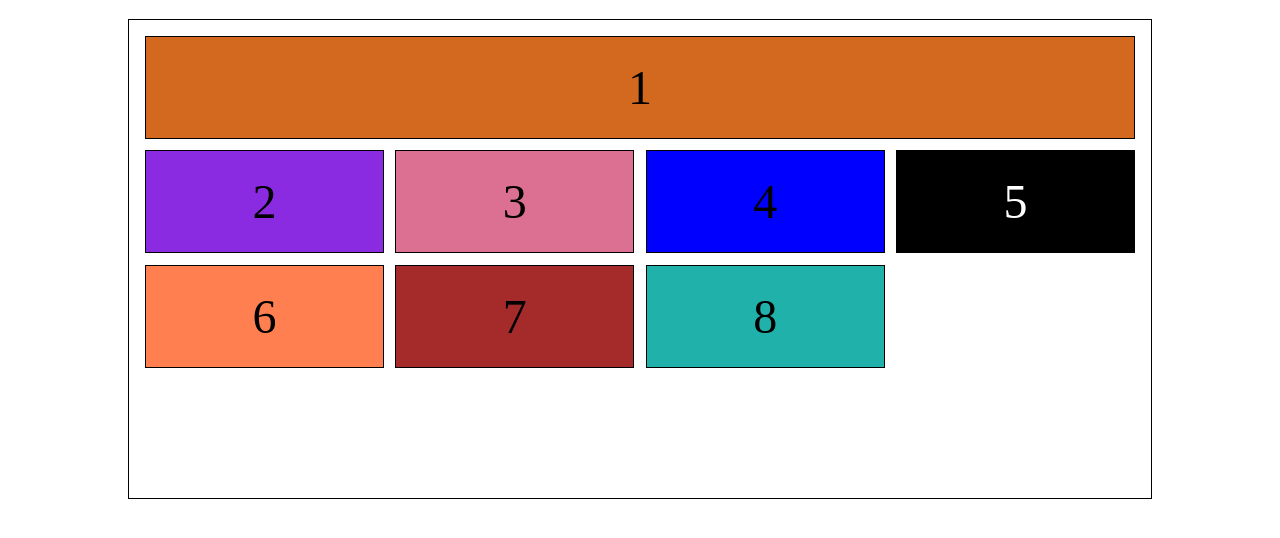
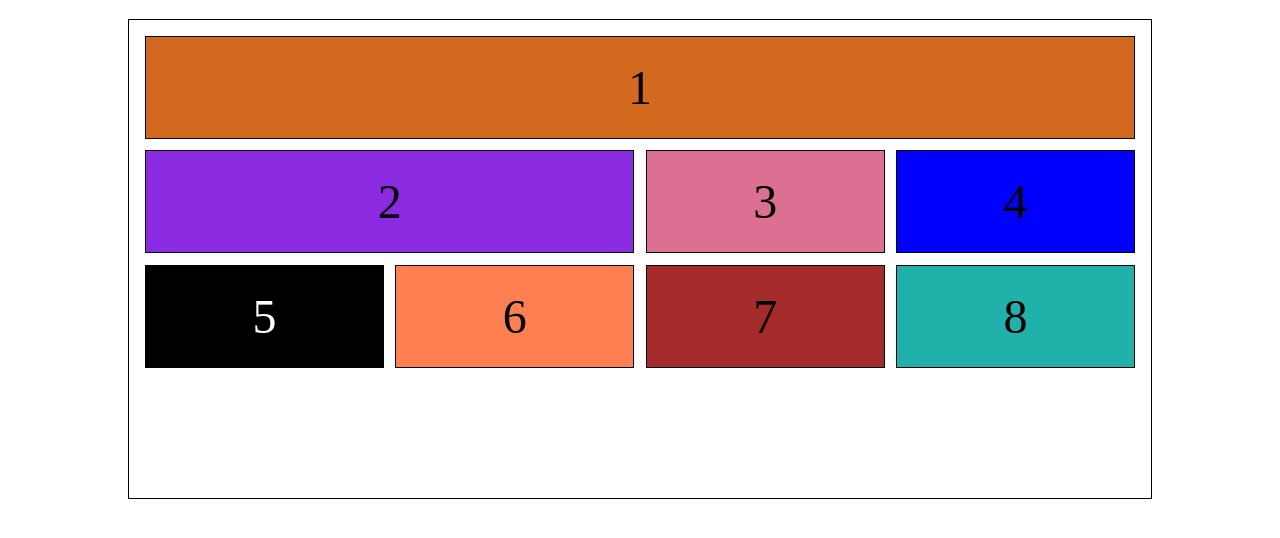
Before and after one commit to Hea092024/29okt-grid, a plain HTML site: page index.html in a window 1280 px wide. Shown: the part 152-690 px from the top of the page. Drawn offline with Linux system fonts and the light colour scheme.

Commit message:
updated css

```diff
--- a/style.css
+++ b/style.css
@@ -53,6 +53,7 @@ grid-template-areas:
   background-color: blueviolet;
   /* grid-column: 4/5;
   grid-row: 1/4; */
+  grid-area: two;
 
 }
 
```
